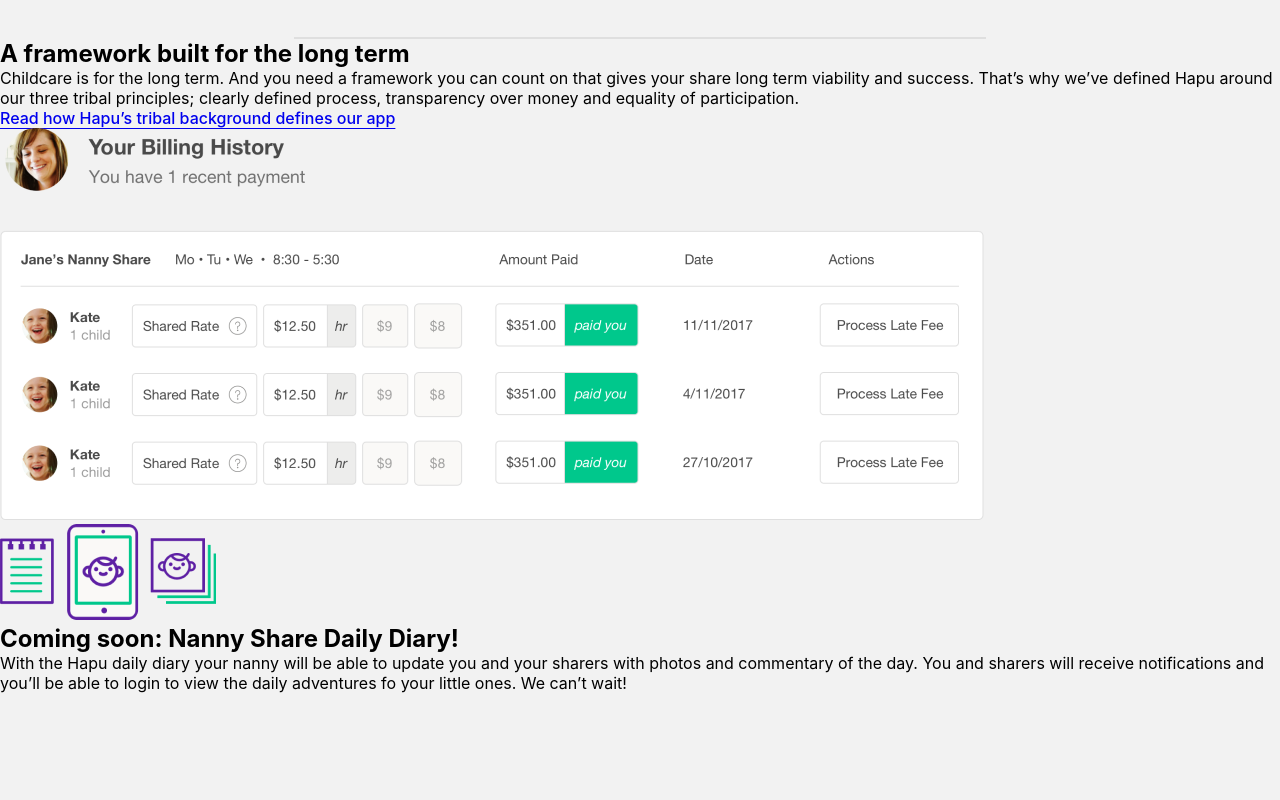
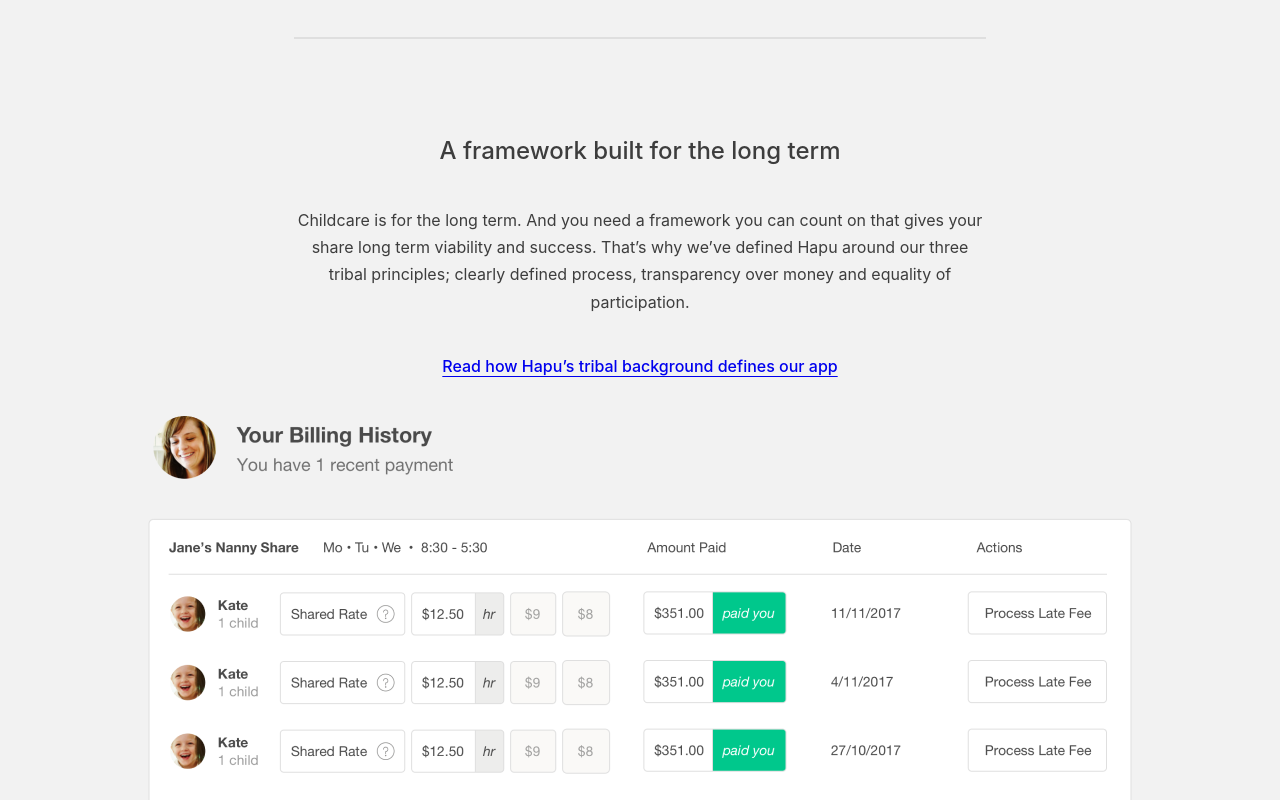
Before and after one commit to thiagooo14/jungle-react-dev, a React (Create React App) app: page / in a window 1280 px wide. Shown: the part 2060-2860 px from the top of the page. Before the commit the page ends 2753 px from the top, so only its background shows below. Built offline with nearby package versions, Linux system fonts and the light colour scheme.

Commit message:
body section 4 done

```diff
--- a/src/components/Body/Section4.jsx
+++ b/src/components/Body/Section4.jsx
@@ -1,18 +1,26 @@
 import React from 'react';
 import { history } from '../../assets/images';
+import './scss/Section4.scss';
 
 function Section4() {
   return (
-    <div className='section-text'>
-      <h2>A framework built for the long term</h2>
-      <p>
-        Childcare is for the long term. And you need a framework you can count
-        on that gives your share long term viability and success. That’s why
-        we’ve defined Hapu around our three tribal principles; clearly defined
-        process, transparency over money and equality of participation.
-      </p>
-      <a href='/'>Read how Hapu’s tribal background defines our app </a>
-      <img src={history} alt='Nany history demonstration' />
+    <div>
+      <section className='section4'>
+        <div className='section-text'>
+          <h1>A framework built for the long term</h1>
+          <p>
+            Childcare is for the long term. And you need a framework you can
+            count on that gives your share long term viability and success.
+            That’s why we’ve defined Hapu around our three tribal principles;
+            clearly defined process, transparency over money and equality of
+            participation.
+          </p>
+        </div>
+        <a href='/'>Read how Hapu’s tribal background defines our app </a>
+        <img src={history} alt='Nany history demonstration' />
+      </section>
+
+      <div className='divider' />
     </div>
   );
 }
--- /dev/null
+++ b/src/components/Body/scss/Section4.scss
@@ -0,0 +1,40 @@
+@import '../../scss/main.scss';
+
+.section4 {
+  @include single-column;
+  margin: 96px 23vw;
+  gap: 40px;
+
+  .section-text {
+    gap: 40px;
+    h1 {
+      font-size: 1, 7rem;
+      line-height: 2rem;
+      font-weight: 500;
+    }
+    p {
+      font-size: 1rem;
+      line-height: 1.7rem;
+    }
+  }
+}
+
+@include breakpoint($tablet-screen) {
+  .section4 {
+    @include single-tablet;
+    img {
+      display: none;
+    }
+  }
+}
+
+@include breakpoint($mobile-screen) {
+  .section4 {
+    @include single-phone;
+    .section-text {
+      h1 {
+        margin: 0 19vw;
+      }
+    }
+  }
+}
```
